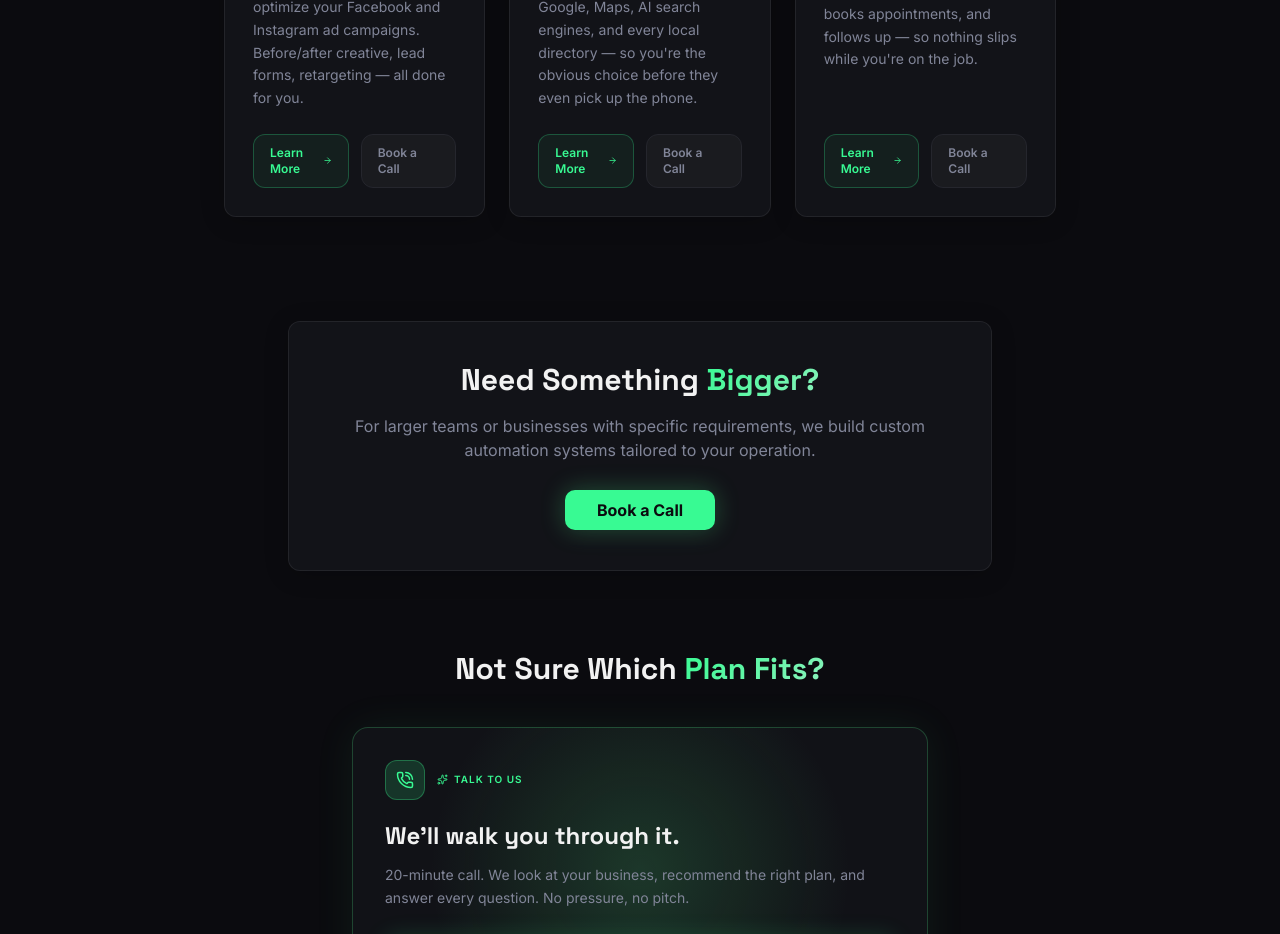
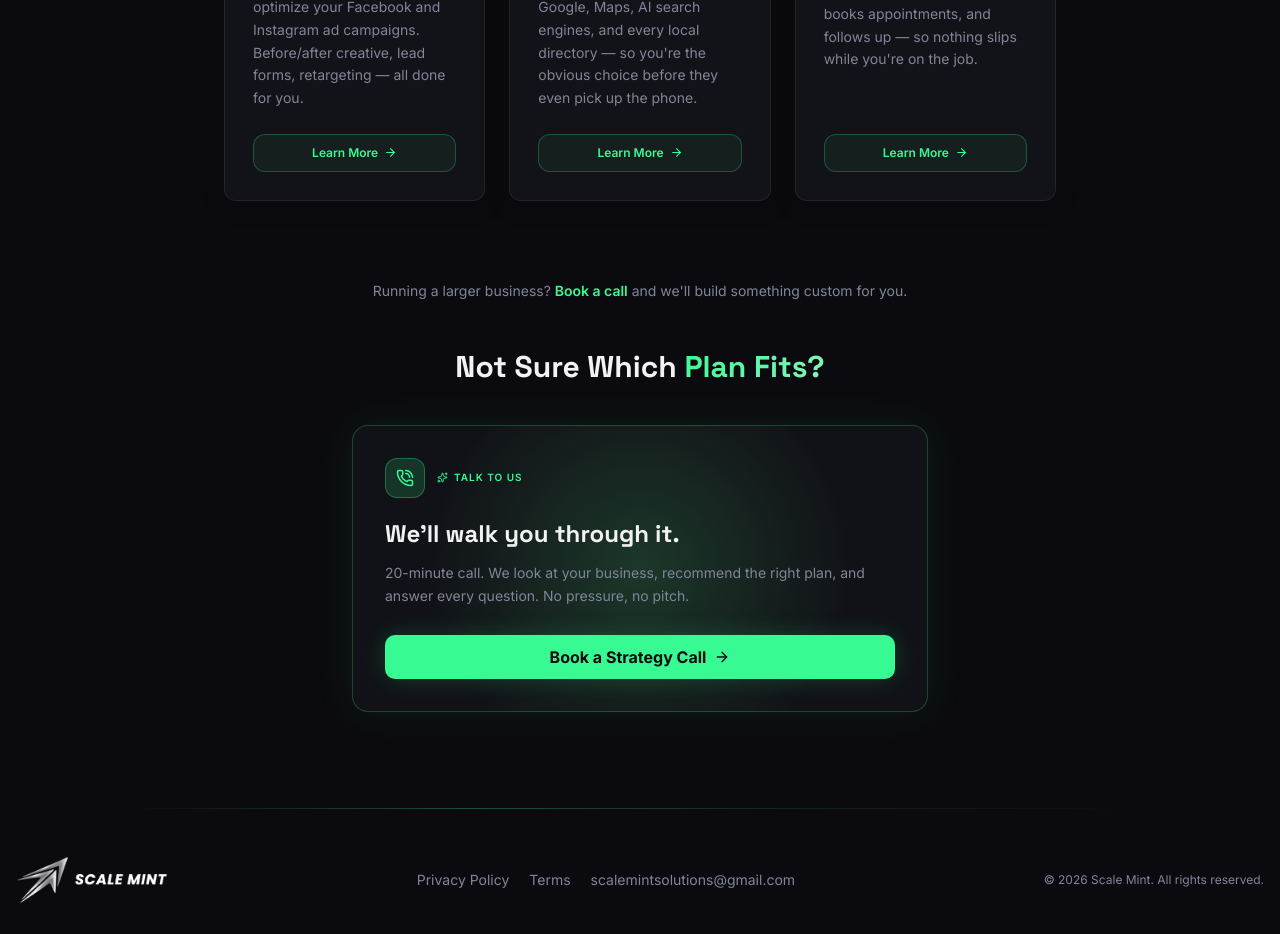
Before and after one commit to jcdammert/scale-mint, a Next.js app: page /pricing in a window 1280 px wide. Shown: the part 1580-2514 px from the top of the page. Built offline with nearby package versions, Linux system fonts and the light colour scheme.

Commit message:
Remove Book a Call buttons from add-on cards; replace bigger box with small note

```diff
--- a/src/app/pricing/page.tsx
+++ b/src/app/pricing/page.tsx
@@ -275,49 +275,37 @@ export default function PricingPage() {
                   {a.desc}
                 </p>
 
-                <div className="flex gap-3">
                 <Link
                   href={a.learnHref}
-                    className="flex-1 inline-flex items-center justify-center gap-1.5 rounded-lg border border-primary/25 bg-primary/5 px-4 py-2.5 text-xs font-semibold text-primary transition-all duration-200 hover:bg-primary/10 hover:border-primary/40"
+                  className="inline-flex items-center justify-center gap-1.5 rounded-lg border border-primary/25 bg-primary/5 px-4 py-2.5 text-xs font-semibold text-primary transition-all duration-200 hover:bg-primary/10 hover:border-primary/40"
                 >
                   Learn More
                   <ArrowRight size={13} />
                 </Link>
-                  <Link
-                    href="/book"
-                    className="flex-1 inline-flex items-center justify-center rounded-lg border border-border bg-white/[0.03] px-4 py-2.5 text-xs font-semibold text-muted-foreground transition-all duration-200 hover:bg-white/[0.06] hover:text-foreground"
-                  >
-                    Book a Call
-                  </Link>
-                </div>
               </motion.div>
             ))}
           </div>
         </div>
       </section>
 
-      {/* ─── NEED SOMETHING BIGGER? ─── */}
-      <section className="px-4 pt-12 md:pt-16 pb-6 md:pb-10">
+      {/* ─── LARGER BUSINESS NOTE ─── */}
+      <section className="px-4 pt-8 md:pt-10 pb-2">
         <div className="container mx-auto max-w-3xl">
-          <motion.div
-            initial={isMobile ? false : { opacity: 0, y: 20 }}
-            whileInView={{ opacity: 1, y: 0 }}
+          <motion.p
+            initial={isMobile ? false : { opacity: 0 }}
+            whileInView={{ opacity: 1 }}
             viewport={{ once: true }}
-            className="card-glass p-8 md:p-10 text-center"
+            className="text-center text-sm text-muted-foreground"
           >
-            <h2 className="font-heading text-2xl md:text-3xl font-bold text-foreground">
-              Need Something{" "}
-              <span className="text-gradient">Bigger?</span>
-            </h2>
-            <p className="mx-auto mt-4 max-w-xl text-sm md:text-base leading-relaxed text-muted-foreground">
-              For larger teams or businesses with specific requirements, we build custom automation systems tailored to your operation.
-            </p>
-            <Link href="/book" className="mt-7 inline-block">
-              <Button variant="cta" className="px-8">
-                Book a Call
-              </Button>
-            </Link>
-          </motion.div>
+            Running a larger business?{" "}
+            <Link
+              href="/book"
+              className="font-semibold text-primary hover:underline underline-offset-4"
+            >
+              Book a call
+            </Link>{" "}
+            and we&apos;ll build something custom for you.
+          </motion.p>
         </div>
       </section>
 
```
Lines whose indentation alone changed are shown as unchanged.
